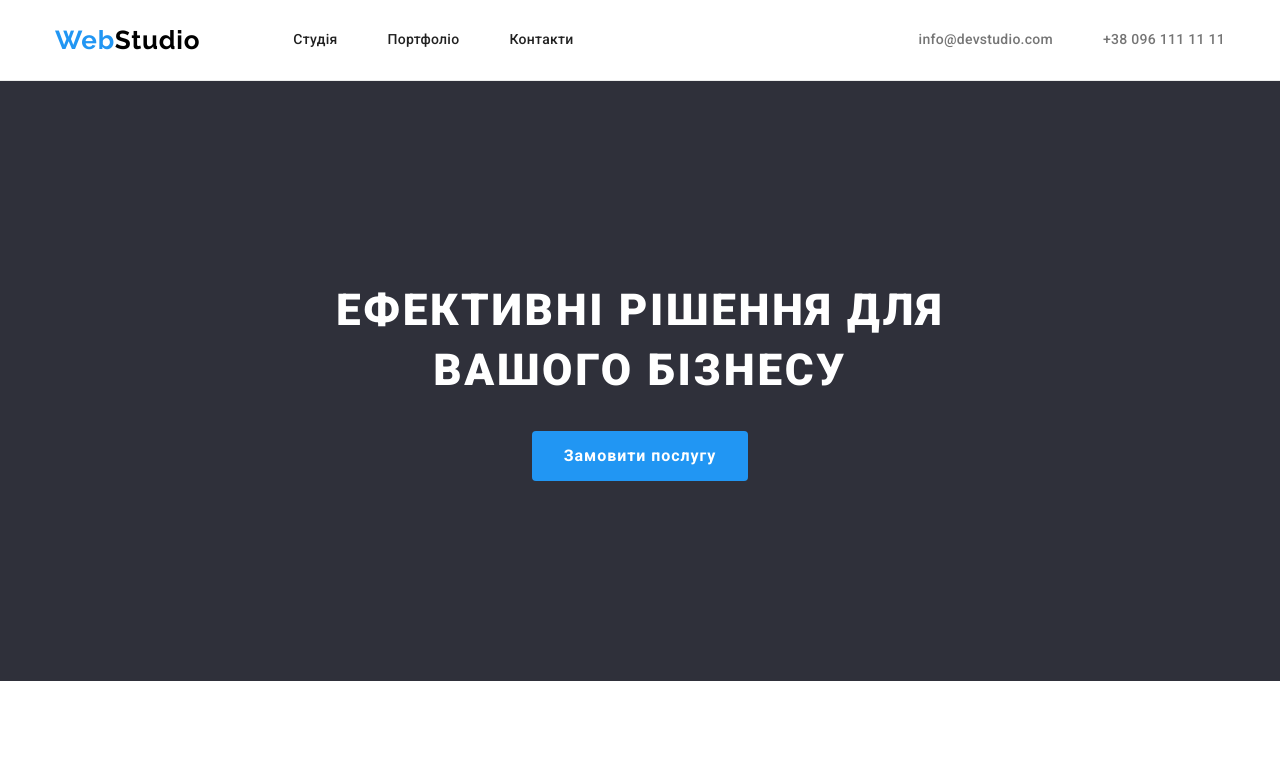
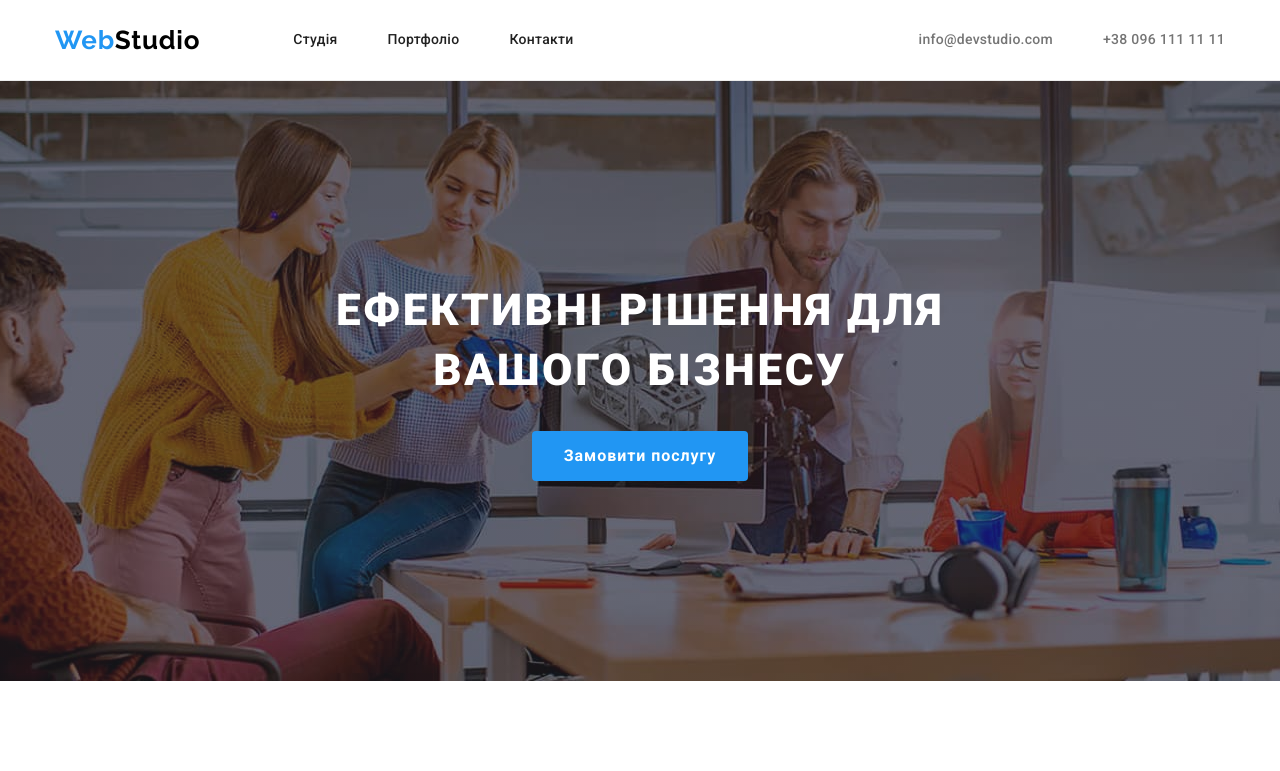
Before and after one commit to Layur07/goit-markup-hw-06, a plain HTML site: page index.html in a window 1280 px wide. Shown: the top 771 px of the page. Drawn offline with nearby package versions, Linux system fonts and the light colour scheme.

Commit message:
Додав фон Герою

```diff
--- a/css/styles.css
+++ b/css/styles.css
@@ -11,6 +11,8 @@
     --btn-color: #F5F4FA;
     --btn-active-color: #188CE8;
     --border-color: #ECECEC;
+    --hero-background: #C4C4C4;
+    --gradient-color: rgba(47, 48, 58, 0.4);
 }
 
 h1, h2, h3, p, ul {
@@ -146,8 +148,21 @@ color: var(--active-color);
 }
 
 .main-section {
+    max-width: 1600px;
+    height: 600px;
+    margin-left: auto;
+    margin-right: auto;
     padding: 200px 0;
-    background-color: var(--background-color);
+    background-color: var(--hero-background);
+    background-image: linear-gradient(
+        to right,
+        var(--gradient-color),
+        var(--gradient-color)
+    ),
+     url(../images/overlay.jpg);
+    background-repeat: no-repeat;
+    background-position: center;
+    background-size: cover;
     text-align: center;
 }
 
```
Also changed, not shown: images/overlay.jpg (added).
